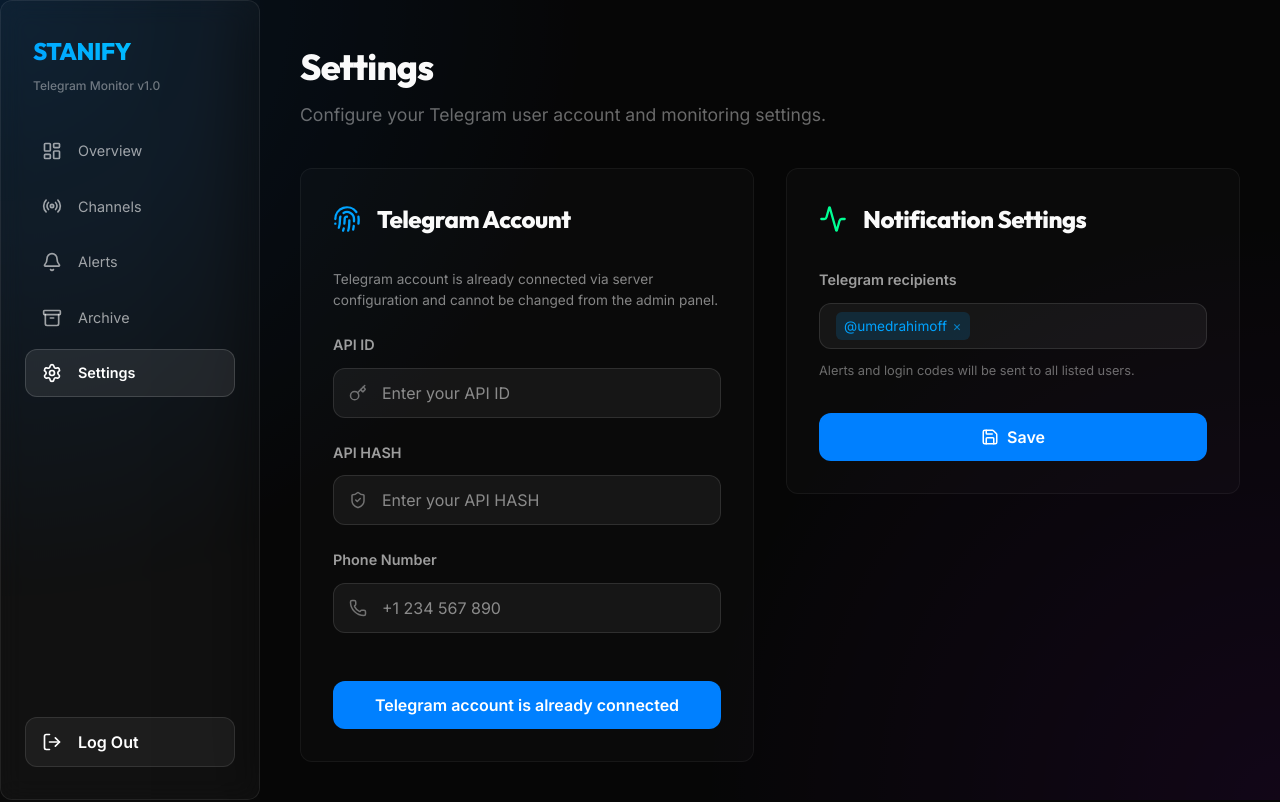
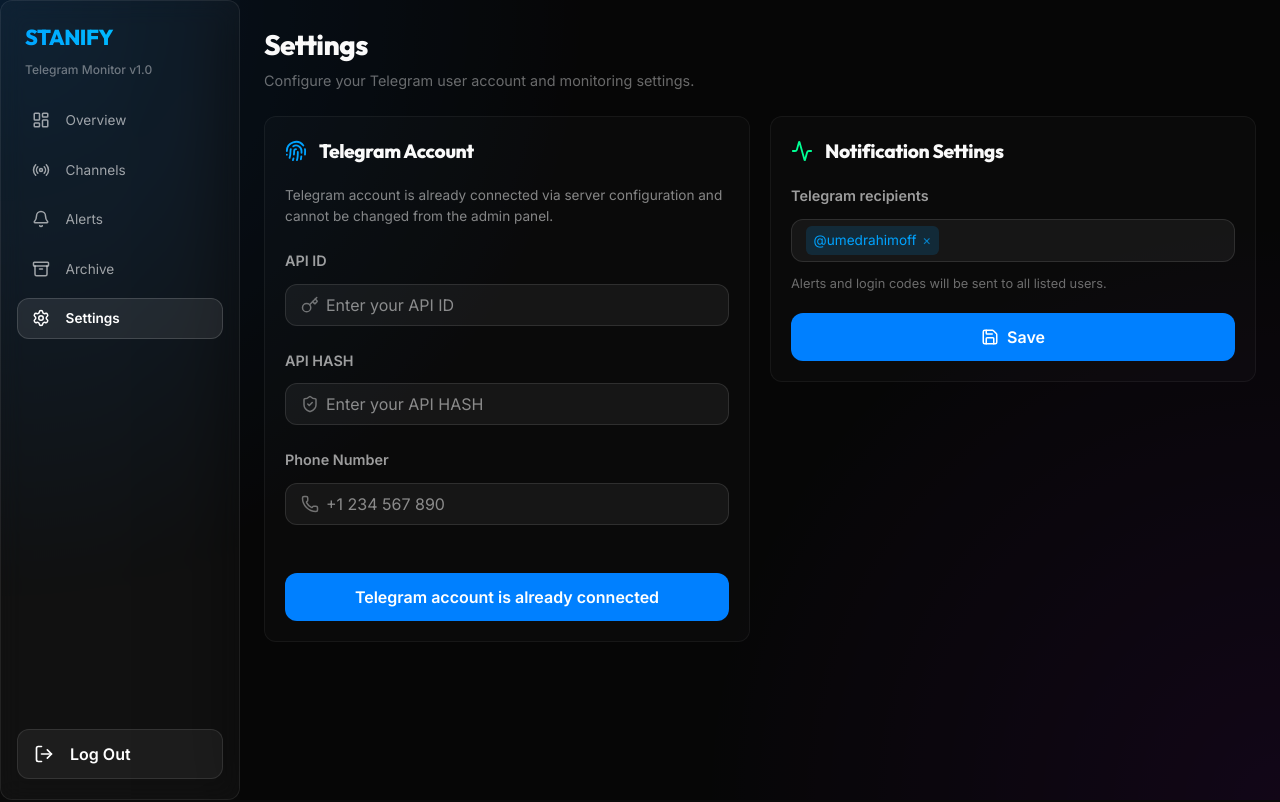
Before and after one commit to umedrahimoff/stanify, a Next.js app: page /dashboard/settings in a window 1280 px wide. Built offline with nearby package versions, Linux system fonts and the light colour scheme; no server answers; the database is empty.

Commit message:
style: compact admin UI, fix search field icon/text spacing
Made-with: Cursor

```diff
--- a/src/app/dashboard/layout.tsx
+++ b/src/app/dashboard/layout.tsx
@@ -11,8 +11,8 @@ export default function DashboardLayout({
         <div style={{ display: 'flex' }}>
             <Sidebar />
             <main style={{
-                marginLeft: '260px',
-                padding: '2.5rem',
+                marginLeft: '240px',
+                padding: '1.5rem',
                 flex: 1,
                 minHeight: '100vh',
                 background: 'rgba(0,0,0,0.3)',
--- a/src/app/dashboard/settings/page.tsx
+++ b/src/app/dashboard/settings/page.tsx
@@ -35,16 +35,16 @@ export default function SettingsPage() {
 
     return (
         <div className="animate-fade">
-            <div style={{ marginBottom: '2.5rem' }}>
-                <h1 style={{ fontSize: '2.25rem', fontWeight: 800, marginBottom: '0.5rem' }}>Settings</h1>
-                <p style={{ color: 'rgba(255,255,255,0.4)', fontSize: '1.1rem' }}>Configure your Telegram user account and monitoring settings.</p>
+            <div style={{ marginBottom: '1.5rem' }}>
+                <h1 style={{ fontSize: '1.75rem', fontWeight: 800, marginBottom: '0.25rem' }}>Settings</h1>
+                <p style={{ color: 'rgba(255,255,255,0.4)', fontSize: '0.9rem' }}>Configure your Telegram user account and monitoring settings.</p>
             </div>
 
-            <div style={{ display: 'grid', gridTemplateColumns: '1fr 1fr', gap: '2rem' }}>
-                <div className="card" style={{ padding: '2rem' }}>
-                    <div style={{ display: 'flex', alignItems: 'center', gap: '1rem', marginBottom: '2rem' }}>
-                        <Fingerprint size={28} color="#00A3FF" />
-                        <h2 style={{ fontSize: '1.5rem', fontWeight: 800 }}>Telegram Account</h2>
+            <div style={{ display: 'grid', gridTemplateColumns: '1fr 1fr', gap: '1.25rem' }}>
+                <div className="card" style={{ padding: '1.25rem' }}>
+                    <div style={{ display: 'flex', alignItems: 'center', gap: '0.75rem', marginBottom: '1.25rem' }}>
+                        <Fingerprint size={22} color="#00A3FF" />
+                        <h2 style={{ fontSize: '1.2rem', fontWeight: 800 }}>Telegram Account</h2>
                     </div>
 
                     {isTelegramAccountLocked && (
@@ -64,7 +64,7 @@ export default function SettingsPage() {
                                     value={apiId}
                                     onChange={(e) => setApiId(e.target.value)}
                                     placeholder="Enter your API ID"
-                                    style={{ paddingLeft: '3rem' }}
+                                    style={{ paddingLeft: '2.5rem' }}
                                     disabled={isTelegramAccountLocked}
                                     readOnly={isTelegramAccountLocked}
                                 />
@@ -80,7 +80,7 @@ export default function SettingsPage() {
                                     value={apiHash}
                                     onChange={(e) => setApiHash(e.target.value)}
                                     placeholder="Enter your API HASH"
-                                    style={{ paddingLeft: '3rem' }}
+                                    style={{ paddingLeft: '2.5rem' }}
                                     disabled={isTelegramAccountLocked}
                                     readOnly={isTelegramAccountLocked}
                                 />
@@ -96,7 +96,7 @@ export default function SettingsPage() {
                                     value={phone}
                                     onChange={(e) => setPhone(e.target.value)}
                                     placeholder="+1 234 567 890"
-                                    style={{ paddingLeft: '3rem' }}
+                                    style={{ paddingLeft: '2.5rem' }}
                                     disabled={isTelegramAccountLocked}
                                     readOnly={isTelegramAccountLocked}
                                 />
@@ -113,7 +113,7 @@ export default function SettingsPage() {
                                         value={code}
                                         onChange={(e) => setCode(e.target.value)}
                                         placeholder="12345"
-                                        style={{ paddingLeft: '3rem' }}
+                                        style={{ paddingLeft: '2.5rem' }}
                                         disabled={isTelegramAccountLocked}
                                         readOnly={isTelegramAccountLocked}
                                     />
@@ -144,19 +144,19 @@ export default function SettingsPage() {
                     </div>
                 </div>
 
-                <div style={{ display: 'flex', flexDirection: 'column', gap: '2rem' }}>
-                    <div className="card" style={{ padding: '2rem' }}>
-                        <div style={{ display: 'flex', alignItems: 'center', gap: '1rem', marginBottom: '2rem' }}>
-                            <Activity size={28} color="#00FF94" />
-                            <h2 style={{ fontSize: '1.5rem', fontWeight: 800 }}>Notification Settings</h2>
+                <div style={{ display: 'flex', flexDirection: 'column', gap: '1.25rem' }}>
+                    <div className="card" style={{ padding: '1.25rem' }}>
+                        <div style={{ display: 'flex', alignItems: 'center', gap: '0.75rem', marginBottom: '1.25rem' }}>
+                            <Activity size={22} color="#00FF94" />
+                            <h2 style={{ fontSize: '1.2rem', fontWeight: 800 }}>Notification Settings</h2>
                         </div>
 
-                        <div style={{ display: 'flex', flexDirection: 'column', gap: '1.5rem' }}>
+                        <div style={{ display: 'flex', flexDirection: 'column', gap: '1rem' }}>
                             <div style={{ display: 'flex', flexDirection: 'column', gap: '0.75rem' }}>
                                 <label style={{ fontSize: '0.9rem', color: 'rgba(255,255,255,0.6)', fontWeight: 600 }}>Telegram recipients</label>
                                 <div
                                     className="input-field tag-input-wrapper"
-                                    style={{ display: 'flex', flexWrap: 'wrap', alignItems: 'center', gap: '0.5rem', padding: '0.5rem 1rem', minHeight: '44px', cursor: 'text' }}
+                                    style={{ display: 'flex', flexWrap: 'wrap', alignItems: 'center', gap: '0.5rem', padding: '0.4rem 0.85rem', minHeight: '36px', cursor: 'text' }}
                                     onClick={(e) => (e.target as HTMLElement).querySelector('input')?.focus()}
                                 >
                                     {recipients.map((r, i) => (
@@ -195,7 +195,7 @@ export default function SettingsPage() {
 
                         <button
                             className="btn-primary"
-                            style={{ width: '100%', marginTop: '2rem', display: 'flex', justifyContent: 'center', alignItems: 'center', gap: '0.5rem' }}
+                            style={{ width: '100%', marginTop: '1.25rem', display: 'flex', justifyContent: 'center', alignItems: 'center', gap: '0.5rem' }}
                             onClick={async () => {
                                 setSaving(true);
                                 setSaveMsg(null);
--- a/src/app/globals.css
+++ b/src/app/globals.css
@@ -100,7 +100,7 @@ h4 {
 .input-field {
   background: rgba(255, 255, 255, 0.05);
   border: 1px solid rgba(255, 255, 255, 0.1);
-  padding: 0.75rem 1rem;
+  padding: 0.5rem 0.85rem;
   border-radius: var(--radius);
   color: white;
   width: 100%;
@@ -199,8 +199,9 @@ h4 {
 }
 .table-dashboard th {
   text-align: left;
-  padding: 1rem 1.5rem;
+  padding: 0.6rem 1rem;
   font-weight: 600;
+  font-size: 0.75rem;
 }
 .table-dashboard th.th-right,
 .table-dashboard th:last-child {
@@ -214,8 +215,8 @@ h4 {
   background: rgba(255,255,255,0.02);
 }
 .table-dashboard td {
-  padding: 1rem 1.5rem;
-  font-size: 0.9rem;
+  padding: 0.6rem 1rem;
+  font-size: 0.85rem;
   color: rgba(255,255,255,0.85);
 }
 .table-dashboard .td-right {
@@ -250,8 +251,8 @@ h4 {
 /* Filter card — unified across Alerts, Archive, Channels */
 .filter-card {
   width: 100%;
-  padding: 1.25rem;
-  margin-bottom: 1.5rem;
+  padding: 1rem;
+  margin-bottom: 1rem;
 }
 
 /* Landing Page — single viewport, no scroll */
--- a/src/components/FilterCard.tsx
+++ b/src/components/FilterCard.tsx
@@ -6,19 +6,20 @@ import { cn } from "@/lib/cn";
 export function FilterCard({ children }: { children: React.ReactNode }) {
     return (
         <div className="card filter-card w-full">
-            <div className="flex items-center gap-2 mb-4 text-[0.9rem] font-semibold text-white/70">
-                <Filter size={18} />
+            <div className="flex items-center gap-2 mb-3 text-[0.8rem] font-semibold text-white/70">
+                <Filter size={14} />
                 Filters
             </div>
-            <div className="flex flex-wrap gap-6 items-end w-full">{children}</div>
+            <div className="flex flex-wrap gap-4 items-end w-full">{children}</div>
         </div>
     );
 }
 
 export const filterClasses = {
-    field: "flex flex-col gap-1 flex-1 min-w-[140px]",
-    label: "text-[0.75rem] text-white/40",
-    input: "px-4 py-2.5 h-11 text-[0.9rem] w-full min-w-[160px] leading-normal",
+    field: "flex flex-col gap-0.5 flex-1 min-w-[100px]",
+    label: "text-[0.7rem] text-white/40",
+    input: "px-3 py-1.5 h-8 text-[0.8rem] w-full min-w-[120px] leading-normal rounded-lg",
+    inputWithIcon: "pl-10",
     actions: "flex items-center gap-2 shrink-0 flex-nowrap",
-    clearBtn: "inline-flex items-center justify-center gap-x-3 flex-nowrap whitespace-nowrap text-[0.85rem] leading-normal px-4 h-11 min-h-[44px] min-w-[90px] bg-white/5 border border-white/10 rounded-[10px] text-white/60 cursor-pointer hover:bg-white/10 shrink-0 [&>svg]:shrink-0 [&>span]:shrink-0",
+    clearBtn: "inline-flex items-center justify-center gap-x-2 flex-nowrap whitespace-nowrap text-[0.8rem] leading-normal px-3 h-8 min-h-[32px] min-w-[72px] bg-white/5 border border-white/10 rounded-lg text-white/60 cursor-pointer hover:bg-white/10 shrink-0 [&>svg]:shrink-0 [&>span]:shrink-0",
 } as const;
--- a/src/components/Sidebar.tsx
+++ b/src/components/Sidebar.tsx
@@ -18,29 +18,29 @@ export function Sidebar() {
     const pathname = usePathname();
 
     const links = [
-        { name: "Overview", icon: <LayoutDashboard size={20} />, href: "/dashboard" },
-        { name: "Channels", icon: <Radio size={20} />, href: "/dashboard/channels" },
-        { name: "Alerts", icon: <Bell size={20} />, href: "/dashboard/alerts" },
-        { name: "Archive", icon: <Archive size={20} />, href: "/dashboard/archive" },
-        { name: "Settings", icon: <Settings size={20} />, href: "/dashboard/settings" },
+        { name: "Overview", icon: <LayoutDashboard size={18} />, href: "/dashboard" },
+        { name: "Channels", icon: <Radio size={18} />, href: "/dashboard/channels" },
+        { name: "Alerts", icon: <Bell size={18} />, href: "/dashboard/alerts" },
+        { name: "Archive", icon: <Archive size={18} />, href: "/dashboard/archive" },
+        { name: "Settings", icon: <Settings size={18} />, href: "/dashboard/settings" },
     ];
 
     return (
         <aside className="glass" style={{
-            width: '260px',
+            width: '240px',
             height: '100vh',
             position: 'fixed',
             left: 0,
             top: 0,
-            padding: '2rem 1.5rem',
+            padding: '1.25rem 1rem',
             display: 'flex',
             flexDirection: 'column',
-            gap: '2rem',
+            gap: '1.25rem',
             zIndex: 100
         }}>
             <div style={{ padding: '0 0.5rem' }}>
                 <h1 style={{
-                    fontSize: '1.5rem',
+                    fontSize: '1.35rem',
                     fontWeight: 800,
                     background: 'linear-gradient(45deg, #00A3FF, #00D1FF)',
                     WebkitBackgroundClip: 'text',
@@ -64,13 +64,13 @@ export function Sidebar() {
                             display: 'flex',
                             alignItems: 'center',
                             gap: '1rem',
-                            padding: '0.75rem 1rem',
+                            padding: '0.6rem 0.85rem',
                             textDecoration: 'none',
                             color: (pathname === link.href || (link.href === "/dashboard/archive" && pathname.startsWith(link.href)) || (link.href === "/dashboard/channels" && pathname.startsWith(link.href))) ? 'white' : 'rgba(255,255,255,0.6)',
                             background: (pathname === link.href || (link.href === "/dashboard/archive" && pathname.startsWith(link.href)) || (link.href === "/dashboard/channels" && pathname.startsWith(link.href))) ? 'rgba(255,255,255,0.08)' : 'transparent',
                             borderColor: (pathname === link.href || (link.href === "/dashboard/archive" && pathname.startsWith(link.href)) || (link.href === "/dashboard/channels" && pathname.startsWith(link.href))) ? 'rgba(255,255,255,0.15)' : 'transparent',
                             fontWeight: (pathname === link.href || (link.href === "/dashboard/archive" && pathname.startsWith(link.href)) || (link.href === "/dashboard/channels" && pathname.startsWith(link.href))) ? 600 : 400,
-                            fontSize: '0.9rem',
+                            fontSize: '0.85rem',
                             transition: 'all 0.2s'
                         }}
                     >
```
Also changed, not shown: src/app/dashboard/alerts/page.tsx (+7 -7 lines), src/app/dashboard/archive/page.tsx (+7 -7 lines), src/app/dashboard/channels/page.tsx (+17 -17 lines), src/app/dashboard/page.tsx (+24 -24 lines).
